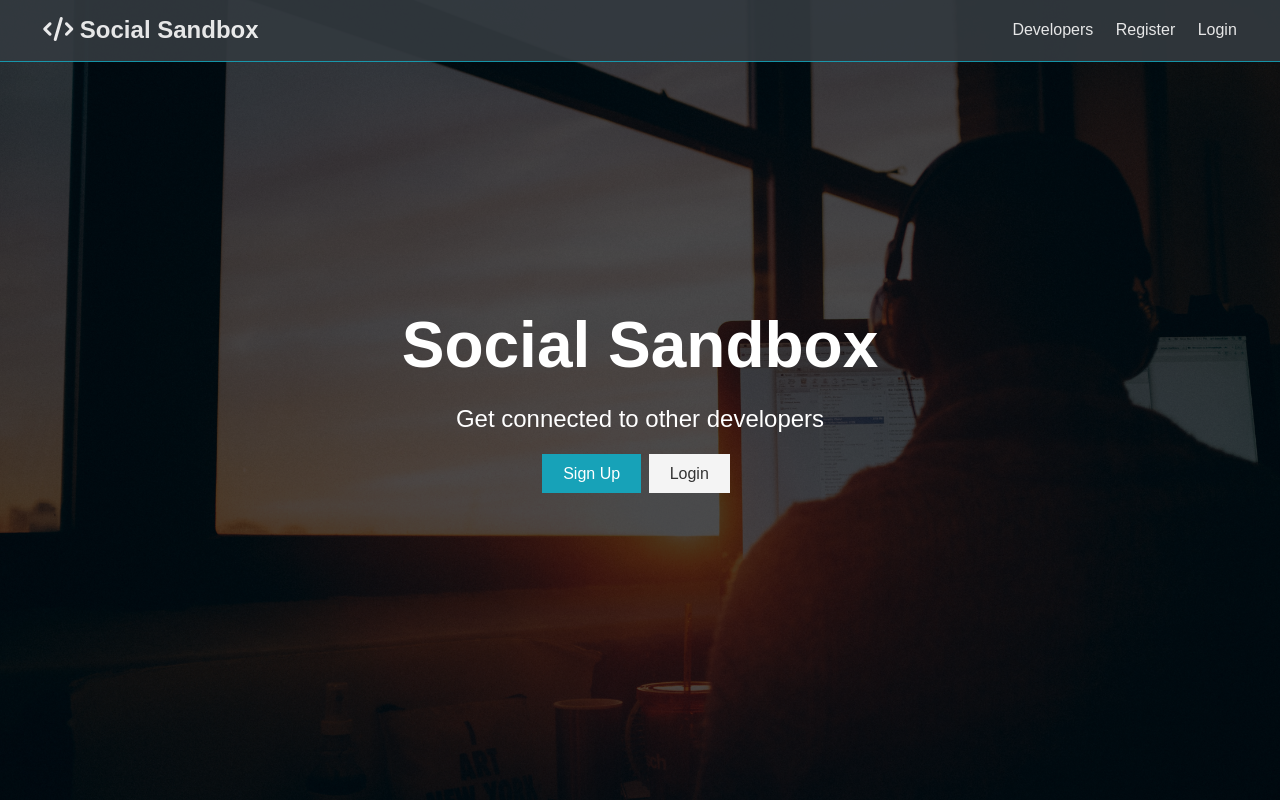
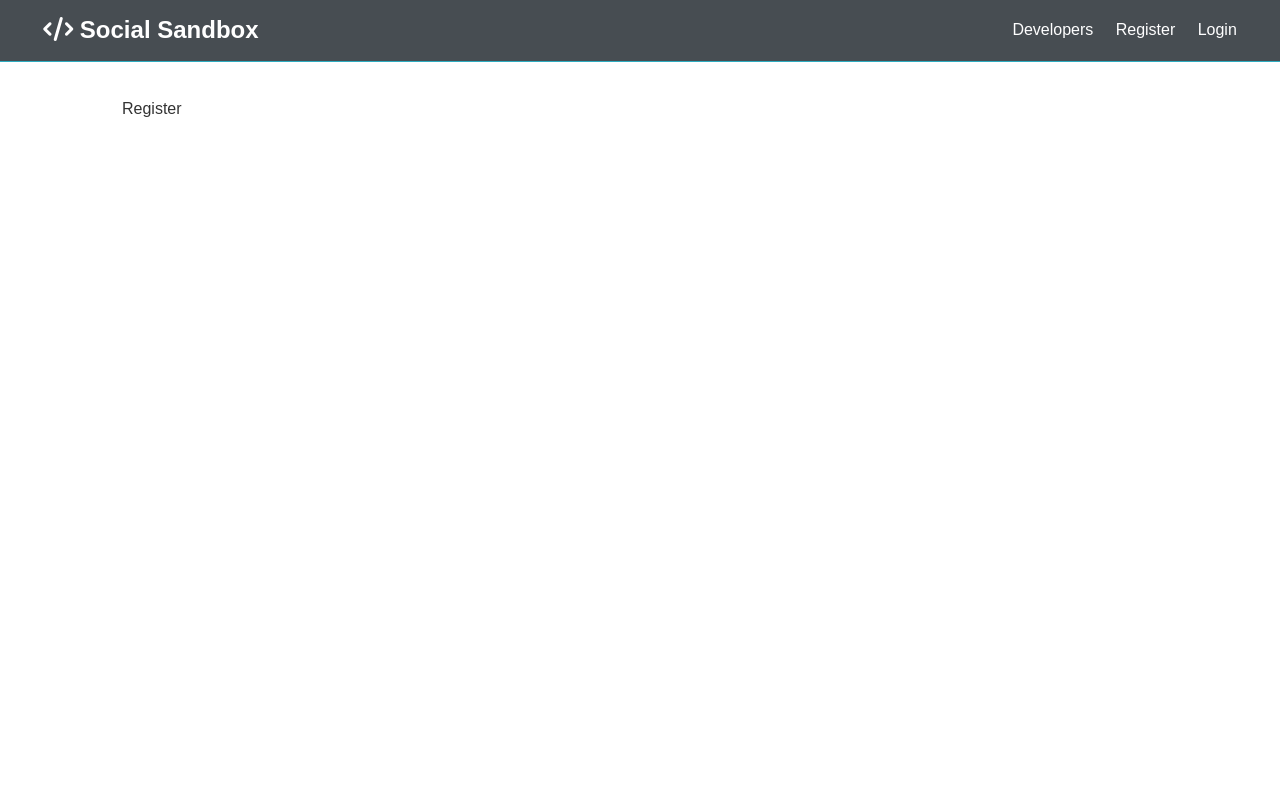
Before and after one commit to joss-bleach/social-sandbox, a React (Create React App) app in the folder client/: page /register in a window 1280 px wide. Built offline with nearby package versions, Linux system fonts and the light colour scheme.

Commit message:
Router added

```diff
--- a/client/src/App.js
+++ b/client/src/App.js
@@ -1,14 +1,25 @@
 import React, { Fragment } from "react";
+import { BrowserRouter as Router, Route, Switch } from "react-router-dom";
 import Navbar from "./components/layout/Navbar";
 import Landing from "./components/layout/Landing";
+import Register from "./components/auth/Register";
+import Login from "./components/auth/Login";
 
 import "./App.css";
 
 const App = () => (
-  <Fragment>
-    <Navbar />
-    <Landing />
-  </Fragment>
+  <Router>
+    <Fragment>
+      <Navbar />
+      <Route exact path="/" component={Landing} />
+      <section className="container">
+        <Switch>
+          <Route exact path="/register" component={Register} />
+          <Route exact path="/login" component={Login} />
+        </Switch>
+      </section>
+    </Fragment>
+  </Router>
 );
 
 export default App;
--- /dev/null
+++ b/client/src/components/auth/Login.js
@@ -0,0 +1,7 @@
+import React from "react";
+
+export const Login = () => {
+  return <div>Login</div>;
+};
+
+export default Login;
--- /dev/null
+++ b/client/src/components/auth/Register.js
@@ -0,0 +1,7 @@
+import React from "react";
+
+export const Register = () => {
+  return <div>Register</div>;
+};
+
+export default Register;
--- a/client/src/components/layout/Landing.js
+++ b/client/src/components/layout/Landing.js
@@ -1,4 +1,5 @@
 import React from "react";
+import { Link } from "react-router-dom";
 
 export const Landing = () => {
   return (
@@ -8,12 +9,12 @@
           <h1 className="x-large">Social Sandbox</h1>
           <p className="lead">Get connected to other developers</p>
           <div className="buttons">
-            <a href="register.html" className="btn btn-primary">
+            <Link to="/register" className="btn btn-primary">
               Sign Up
-            </a>
-            <a href="login.html" className="btn btn-light">
+            </Link>
+            <Link to="/login" className="btn btn-light">
               Login
-            </a>
+            </Link>
           </div>
         </div>
       </div>
--- a/client/src/components/layout/Navbar.js
+++ b/client/src/components/layout/Navbar.js
@@ -1,22 +1,23 @@
 import React from "react";
+import { Link } from "react-router-dom";
 
 export const Navbar = () => {
   return (
     <nav className="navbar bg-dark">
       <h1>
-        <a href="index.html">
+        <Link to="/">
           <i className="fas fa-code"></i> Social Sandbox
-        </a>
+        </Link>
       </h1>
       <ul>
         <li>
           <a href="profiles.html">Developers</a>
         </li>
         <li>
-          <a href="register.html">Register</a>
+          <Link to="/register">Register</Link>
         </li>
         <li>
-          <a href="login.html">Login</a>
+          <Link to="/login">Login</Link>
         </li>
       </ul>
     </nav>
```
